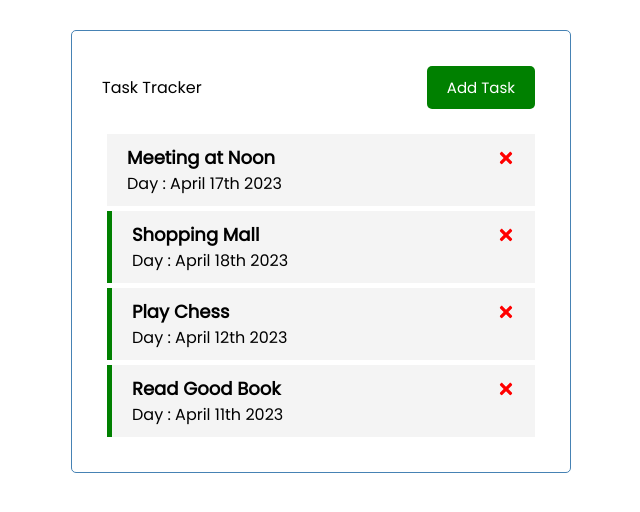
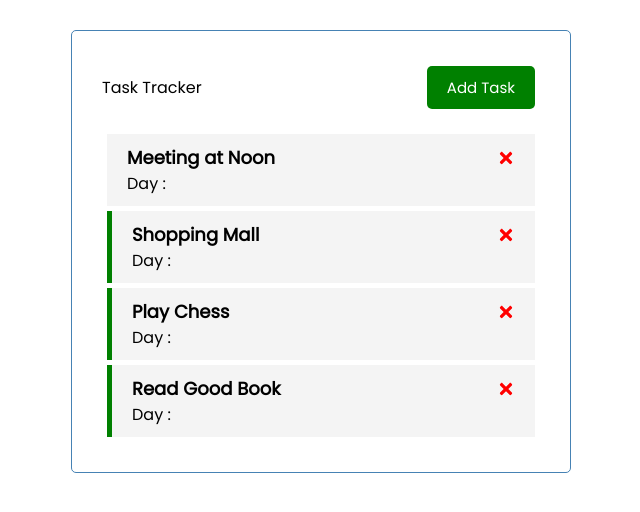
Before and after one commit to GHOST-Aram/my-first-react-app, a React (Create React App) app: page / in a window 1280 px wide. Shown: the top 512 px of the page, without its empty margins (319-959 px from the left). Built offline with nearby package versions, Linux system fonts and the light colour scheme; data requests are answered from the project's data file.

Commit message:
feat: Install json-server and fetch tasks from json-server

```diff
--- /dev/null
+++ b/db.json
@@ -0,0 +1,28 @@
+{
+  "tasks": [
+    {
+      "id": 1,
+      "text": "Meeting at Noon",
+     " day": "April 17th 2023",
+      "reminder": false
+  },
+  {
+      "id": 2,
+      "text": "Shopping Mall",
+     " day": "April 18th 2023",
+      "reminder": true
+  },
+  {
+      "id": 3,
+      "text": "Play Chess",
+     " day": "April 12th 2023",
+      "reminder": true
+  },
+  {
+      "id": 4,
+      "text": "Read Good Book",
+     " day": "April 11th 2023",
+      "reminder": true
+  }
+  ]
+}
--- a/src/App.js
+++ b/src/App.js
@@ -1,8 +1,8 @@
 import './App.css';
 import { Header } from './components/header'
 import { Tasks } from './components/tasks';
-import { tasks as tasklist }  from "./data/data"
-import { useState } from "react"
+import { tasks as tasklist, fetchData }  from "./data/data"
+import { useState, useEffect } from "react"
 import { TaskForm } from './components/taskForm';
 
 function App() {
@@ -10,7 +10,7 @@ function App() {
   const [taskForm, setTaskForm] = useState(false)
 
   // Tasks
-  const [tasks, setTasks] = useState(tasklist)
+  const [tasks, setTasks] = useState([])
   // Delete task with matching id
   const deleteTask = (id) =>  setTasks(tasks.filter(task => task.id !== id))
 
@@ -26,6 +26,17 @@ function App() {
     // Update tasks state
     setTasks([...tasks, newTask])
   }
+
+  //use Effect
+  useEffect(() =>{
+    const getTasks = async() => {
+      const fetchedTasks = await fetchData()
+
+      // Update state
+      setTasks(fetchedTasks)
+    }
+    getTasks()
+  }, [])
 return (
   <div className="container">
     <Header title= 'Task Tracker' onAdd = {() => setTaskForm(!taskForm)} showTaskForm = {taskForm}/>
--- a/src/data/data.js
+++ b/src/data/data.js
@@ -24,3 +24,10 @@ export const tasks = [
         reminder: true,
     },
 ]
+export const fetchData = async () => {
+    const res = await fetch('http://localhost:5000/tasks')
+
+    const data = await res.json()
+
+    return  data
+}
```
Also changed, not shown: 1 other file (tests, documents, lock files or other folders).
